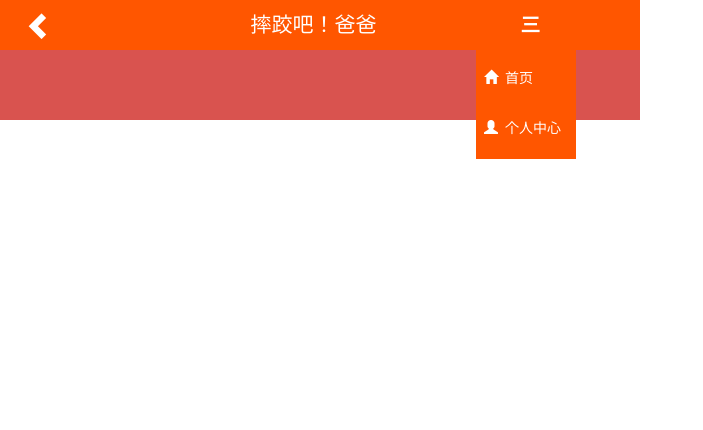
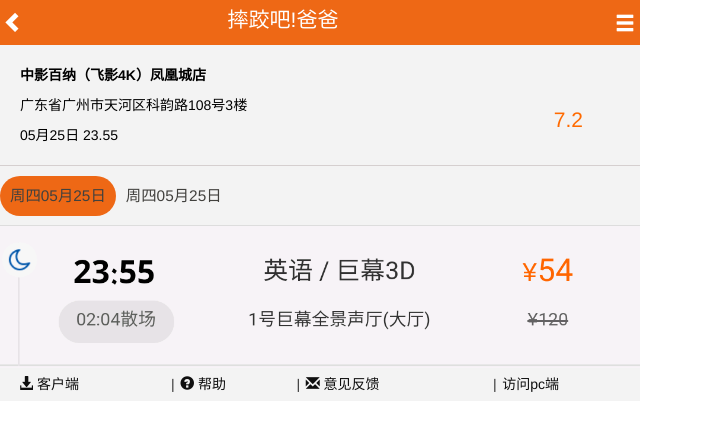
Before and after one commit to fyunzhou/zhihuijinku, a website: page app/move3.html in a window 1280 px wide. Shown: the whole page, without its empty margins (0-703 px from the left). Drawn offline with nearby package versions, Linux system fonts and the light colour scheme.

Commit message:
完成版

```diff
--- a/app/move3.html
+++ b/app/move3.html
@@ -11,23 +11,54 @@
 </head>
 <body>
 <div class="box">
-    <div class="top">
-        <a href="movie2.html" class="back glyphicon glyphicon-chevron-left"style="text-decoration: none;"></a>
-        <p align="center">摔跤吧！爸爸</p>
-        <div class=" where">
-            <button type="button" class="btn"onclick="show2()">
-                三
-            </button>
-            <div class="ull" id="xlk1">
-                <a style="color: white;margin-left: 8px;margin-top:5px" href="#"><span class="glyphicon glyphicon-home"></span>&nbsp&nbsp首页</a>
-                <a style="color: white;margin-left: 8px;margin-bottom:5px" href="#"><span class="glyphicon glyphicon-user"></span>&nbsp&nbsp个人中心</a>
-            </div>
+<div class="gwl_db">
+    <a href="move2.html" class="logo"><span style="font-size: 150%;" class="glyphicon glyphicon-chevron-left"></span></a>
+    <p align="center" style="float: left;width:80%;margin-top: 5px; font-size: 150%;color: white">摔跤吧!爸爸</p>
+    <div class="xlk" onclick="show2()">
+        <span class="glyphicon glyphicon-menu-hamburger" id="xl"></span>
+        <div class="xlk1" id="xlk1">
+            <a href="index.html"><span class="glyphicon glyphicon-home"> 首页</span></a>
+            <a href="#"><span class="glyphicon glyphicon-user"> 个人中心</span></a>
         </div>
     </div>
-    <div class="top2">
-
+</div>
+    <div class="zhong">
+        <a href="move3.html"style="text-decoration: none;color: black">
+            <table>
+                <tr><th>中影百纳（飞影4K）凤凰城店</th><td rowspan="3"style="color: #ff6a00;font-size:150% ">7.2</td></tr>
+                <tr><td>广东省广州市天河区科韵路108号3楼</td></tr>
+                <tr><td style="padding-bottom: 20px">05月25日&nbsp23.55</td></tr>
+            </table>
+        </a>
+    </div>
+    <div id="myTab" class="nav nav-tabs dd" style="height: 60px">
+        <div class="active"style=" margin-top: 10px;background-color: rgba(239, 99, 13, 0.96); float: left;border-radius: 20px"id="i1"onclick="colorwhite()"><a href="#home" data-toggle="tab"id="i11">周四05月25日</a></div>
+        <div id="i2"style="margin-top: 10px;float: left;border-radius: 20px;"><a href="#ios" data-toggle="tab"id="i22"onclick="colorwhite2()">周四05月25日</a></div>
+    </div>
+    <div id="myTabContent" class="tab-content">
+        <div class="tab-pane fade in active" id="home">
+            <img src="../img/las1.png"style="width: 100%;height: auto">
+        </div>
+        <div class="tab-pane fade" id="ios">
+            <img src="../img/las2.png"style="width: 100%;height: auto">
+        </div>
+    </div>
+    <div class="bot">
+        <table>
+            <tr>
+                <td><a><span class="glyphicon glyphicon-download-alt"></span>&nbsp客户端</a></td>
+                <td>|</td>
+                <td><a><span class="glyphicon glyphicon-question-sign"></span>&nbsp帮助</a></td>
+                <td>|</td>
+                <td><a><span class="glyphicon glyphicon-envelope"></span>&nbsp意见反馈</a></td>
+                <td>|</td>
+                <td><a>访问pc端</a></td>
+            </tr>
+        </table>
     </div>
 </div>
+
+
 </body>
 <script src="../app/scripts/move3.js"></script>
 </html>
--- a/app/scripts/move2.js
+++ b/app/scripts/move2.js
@@ -45,19 +45,21 @@ function colorwhite() {
     var l3=document.getElementById('li3');
     if( l2.style.backgroundColor == "white",l2.style.borderLeft == "5px solid #df4d02",
         l3.style.backgroundColor == "",l3.style.borderLeft == ""
+        ||l2.style.backgroundColor=="",l2.style.borderLeft == "",
+        l3.style.backgroundColor=="white",l3.style.borderLeft == "5px solid #df4d02"
        ){
         l2.style.backgroundColor = "";
         l2.style.borderLeft = "";
-        l1.style.backgroundColor = "white";
-        l1.style.borderLeft = "5px solid #df4d02"
-        }else if(l2.style.backgroundColor=="",l2.style.borderLeft == "",
-        l3.style.backgroundColor=="white",l3.style.borderLeft == "5px solid #df4d02"){
         l3.style.backgroundColor = "";
         l3.style.borderLeft = "";
         l1.style.backgroundColor = "white";
         l1.style.borderLeft = "5px solid #df4d02"
-    }
+        }
 else{
+        l2.style.backgroundColor = "";
+        l2.style.borderLeft = "";
+        l3.style.backgroundColor = "";
+        l3.style.borderLeft = "";
         l1.style.backgroundColor = "white";
         l1.style.borderLeft = "5px solid #df4d02"
     }
@@ -69,19 +71,21 @@ function colorwhite2() {
     var l3=document.getElementById('li3');
     if( l1.style.backgroundColor == "white",l1.style.borderLeft == "5px solid #df4d02",
         l3.style.backgroundColor == "",l3.style.borderLeft == ""
+        ||l1.style.backgroundColor=="",l1.style.borderLeft == "",
+        l3.style.backgroundColor=="white",l3.style.borderLeft == "5px solid #df4d02"
     ){
         l1.style.backgroundColor = "";
         l1.style.borderLeft = "";
-        l2.style.backgroundColor = "white";
-        l2.style.borderLeft = "5px solid #df4d02"
-    }else if(l1.style.backgroundColor=="",l1.style.borderLeft == "",
-        l3.style.backgroundColor=="white",l3.style.borderLeft == "5px solid #df4d02"){
         l3.style.backgroundColor = "";
         l3.style.borderLeft = "";
         l2.style.backgroundColor = "white";
         l2.style.borderLeft = "5px solid #df4d02"
     }
     else{
+        l1.style.backgroundColor = "";
+        l1.style.borderLeft = "";
+        l3.style.backgroundColor = "";
+        l3.style.borderLeft = "";
         l2.style.backgroundColor = "white";
         l2.style.borderLeft = "5px solid #df4d02"
     }
@@ -92,17 +96,11 @@ function colorwhite3() {
     var l3=document.getElementById('li3');
     if( l1.style.backgroundColor == "",l1.style.borderLeft == "",
         l2.style.backgroundColor == "white",l2.style.borderLeft == "5px solid #df4d02"
+        ||l1.style.backgroundColor=="white",l1.style.borderLeft == "5px solid #df4d02",
+        l2.style.backgroundColor=="",l2.style.borderLeft == ""
     ){
-        alert("aaaaa")
         l2.style.backgroundColor = "";
         l2.style.borderLeft = "";
-        l3.style.backgroundColor = "white";
-        l3.style.borderLeft = "5px solid #df4d02"
-    }else if(
-        l1.style.backgroundColor=="white",l1.style.borderLeft == "5px solid #df4d02",
-        l2.style.backgroundColor=="",l2.style.borderLeft == ""
-        ){
-        alert("bbbb")
         l1.style.backgroundColor = "";
         l1.style.borderLeft = "";
         l3.style.backgroundColor = "white";
@@ -110,6 +108,10 @@ function colorwhite3() {
     }
     else
     {
+        l2.style.backgroundColor = "";
+        l2.style.borderLeft = "";
+        l1.style.backgroundColor = "";
+        l1.style.borderLeft = "";
         l3.style.backgroundColor = "white";
         l3.style.borderLeft = "5px solid #df4d02"
     }
--- a/app/scripts/move3.js
+++ b/app/scripts/move3.js
@@ -8,3 +8,42 @@ function show2(){
     }else{
         b1.style.display = "block";}
 }
+
+function colorwhite() {
+    var l1=document.getElementById('i1');
+    var l2=document.getElementById('i2');
+    var l3=document.getElementById('i11');
+    var l4=document.getElementById('i22');
+    if( l2.style.backgroundColor == "rgba(239, 99, 13, 0.96)",l4.style.color =="white" ,l1.style.backgroundColor == "",l3.style.color =="white"
+    ||l2.style.backgroundColor == "", l4.style.color =="", l3.style.color =="",l1.style.backgroundColor == "")
+    {
+        l2.style.backgroundColor = "";
+        l4.style.color =="";
+        l1.style.backgroundColor = "rgba(239, 99, 13, 0.96)";
+        l3.style.color =="white";
+    }
+    else{
+        l1.style.backgroundColor = "rgba(239, 99, 13, 0.96)";
+        l3.style.color =="white";
+    }
+}
+
+function colorwhite2() {
+    var l1=document.getElementById('i1');
+    var l2=document.getElementById('i2');
+    var l3=document.getElementById('i11');
+    var l4=document.getElementById('i22');
+    if( l1.style.backgroundColor == "rgba(239, 99, 13, 0.96)",l3.style.color =="white",l2.style.backgroundColor == "",l4.style.color ==""
+        ||l1.style.backgroundColor == "",l2.style.backgroundColor == ""
+    ){
+        l2.style.backgroundColor = "rgba(239, 99, 13, 0.96)";
+        l4.style.color =="white";
+        l1.style.backgroundColor = "";
+        l3.style.color =="";
+    }
+    else{
+        l2.style.backgroundColor = "rgba(239, 99, 13, 0.96)";
+        l3.style.color =="white";
+
+    }
+}
```
Also changed, not shown: app/move2.html (+12 -2 lines), app/movie.html (+2 -2 lines), dist/css/move2.css, dist/css/move3.css.
